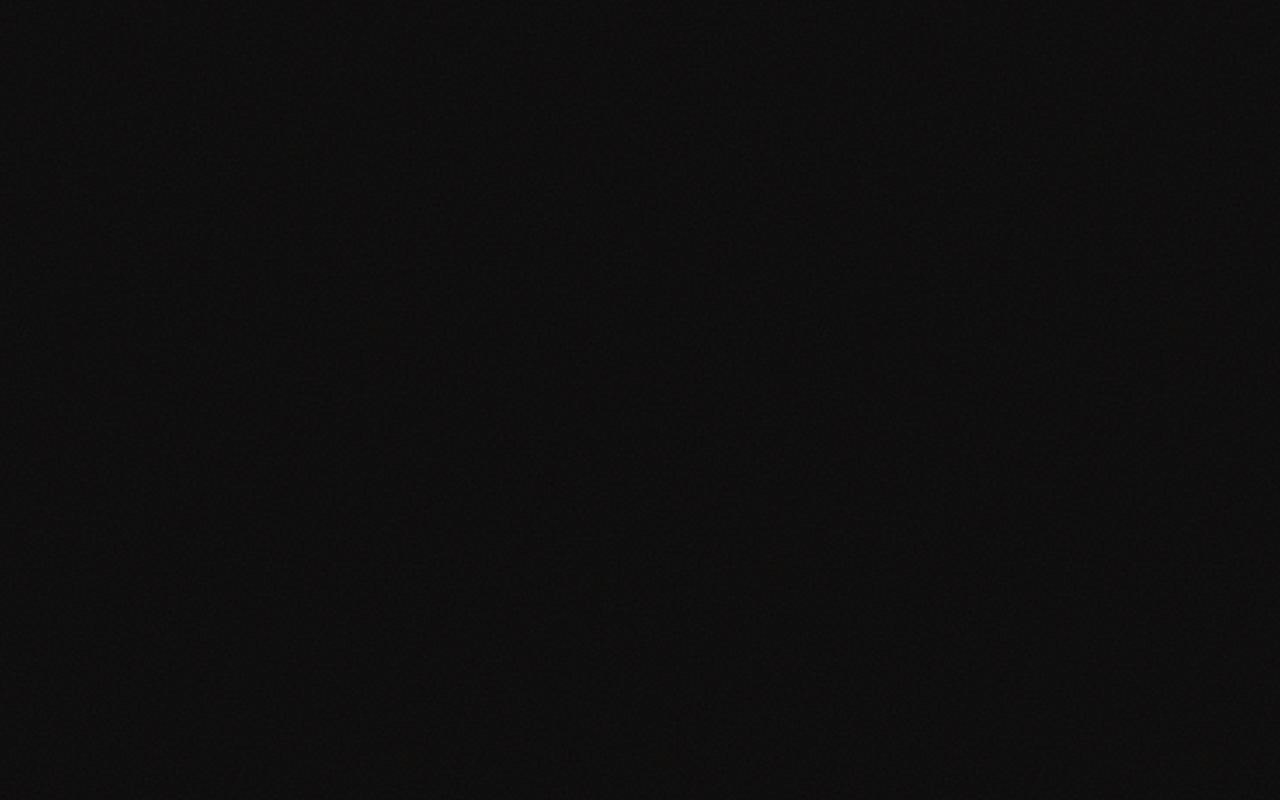
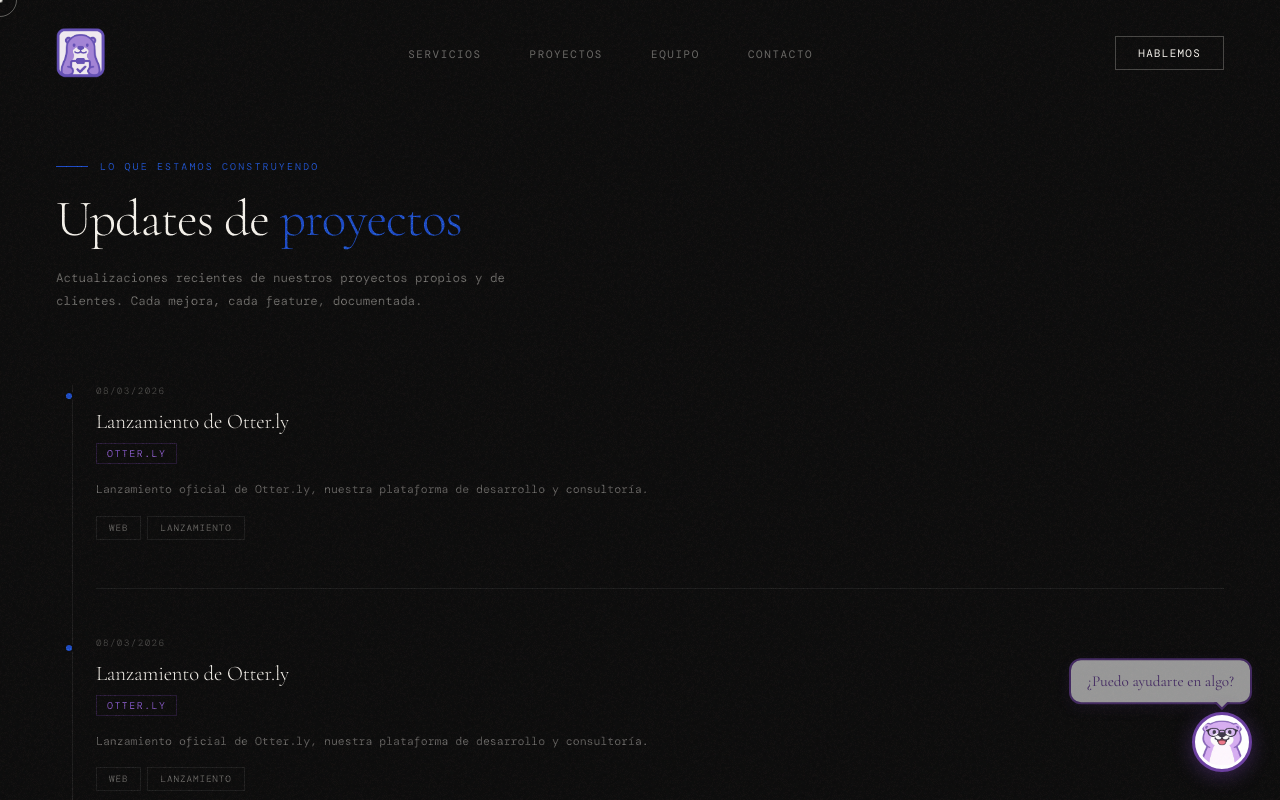
Before and after one commit to Ferchoch0/OS-portfolio, a React (Vite) app: page /news in a window 1280 px wide. Before the commit this address had no page. Shown: the top 800 px of the page. Built offline with nearby package versions, Linux system fonts and the light colour scheme; a web font is replaced by a local one.

Commit message:
Optimizacion general

```diff
--- a/src/App.jsx
+++ b/src/App.jsx
@@ -6,6 +6,7 @@ import TVNoise from './components/Background/TvNoise';
 
 const Home = lazy(() => import('./pages/Home'));
 const ProjectsPage = lazy(() => import('./pages/ProjectsPage'));
+const UpdatesPage = lazy(() => import('./pages/UpdatesPage'));
 const ContactPage = lazy(() => import('./pages/ContactPage'));
 
 const FallbackLoader = () => (
@@ -52,12 +53,13 @@ export default function App() {
 
   return (
     <BrowserRouter>
-      {/*<TVNoise />*/}
+      <TVNoise />
       <Suspense fallback={<FallbackLoader />}>
         <Routes>
           <Route path="/" element={<Layout />}>
             <Route index element={<Home />} />
             <Route path="project" element={<ProjectsPage />} />
+            <Route path="news" element={<UpdatesPage />} />
             <Route path="contact" element={<ContactPage />} />
           </Route>
         </Routes>
--- a/src/components/Background/TvNoise.jsx
+++ b/src/components/Background/TvNoise.jsx
@@ -1,60 +1,58 @@
-import React, { useRef, useEffect } from "react";
+import React, { useMemo } from "react";
 
 const TVNoise = () => {
-  const canvasRef = useRef(null);
+  const noiseUrl = useMemo(() => {
+    // Generate a small chunk of noise once, rather than every frame
+    const canvas = document.createElement("canvas");
+    canvas.width = 150;
+    canvas.height = 150;
+    const ctx = canvas.getContext("2d");
+    const imgData = ctx.createImageData(150, 150);
+    const buffer = new Uint32Array(imgData.data.buffer);
 
-  useEffect(() => {
-    const canvas = canvasRef.current;
-    const ctx = canvas.getContext("2d");
+    for (let i = 0; i < buffer.length; i++) {
+        buffer[i] = Math.random() < 0.8 ? 0xff000000 : 0xffffffff;
+    }
 
-    let width = (canvas.width = window.innerWidth);
-    let height = (canvas.height = window.innerHeight);
-
-    const drawNoise = () => {
-      const imageData = ctx.createImageData(width, height);
-      const buffer = new Uint32Array(imageData.data.buffer);
-      for (let i = 0; i < buffer.length; i++) {
-        const value = Math.random() < 0.8 ? 0xff000000 : 0xffffffff;
-        buffer[i] = value;
-      }
-      ctx.putImageData(imageData, 0, 0);
-    };
-
-    let animationFrameId;
-    const render = () => {
-      drawNoise();
-      animationFrameId = requestAnimationFrame(render);
-    };
-    render();
-
-    const handleResize = () => {
-      width = canvas.width = window.innerWidth;
-      height = canvas.height = window.innerHeight;
-    };
-
-    window.addEventListener("resize", handleResize);
-
-    return () => {
-      cancelAnimationFrame(animationFrameId);
-      window.removeEventListener("resize", handleResize);
-    };
+    ctx.putImageData(imgData, 0, 0);
+    return canvas.toDataURL();
   }, []);
 
   return (
-    <canvas
-      ref={canvasRef}
+    <>
+      <style>{`
+        @keyframes tvNoise {
+          0%, 100% { transform: translate3d(0, 0, 0); }
+          10% { transform: translate3d(-5%, -10%, 0); }
+          20% { transform: translate3d(-15%, 5%, 0); }
+          30% { transform: translate3d(7%, -25%, 0); }
+          40% { transform: translate3d(-5%, 25%, 0); }
+          50% { transform: translate3d(-15%, 10%, 0); }
+          60% { transform: translate3d(15%, 0%, 0); }
+          70% { transform: translate3d(0%, 15%, 0); }
+          80% { transform: translate3d(3%, 35%, 0); }
+          90% { transform: translate3d(-10%, 10%, 0); }
+        }
+      `}</style>
+      <div
         style={{
           position: "fixed",
-        top: 0,
-        left: 0,
-        width: "100%",
-        height: "100%",
+          top: "-50%",
+          left: "-50%",
+          width: "200%",
+          height: "200%",
           zIndex: 99,
-        opacity: 0.2,
+          opacity: 0.15,
           pointerEvents: "none",
           mixBlendMode: "overlay",
+          backgroundImage: `url(${noiseUrl})`,
+          backgroundRepeat: "repeat",
+          animation: "tvNoise 0.2s infinite steps(2)",
+          willChange: "transform",
+          transform: "translateZ(0)",
         }}
       />
+    </>
   );
 };
 
--- a/src/components/Button/Button.module.css
+++ b/src/components/Button/Button.module.css
@@ -211,13 +211,13 @@
     text-transform: uppercase;
     letter-spacing: 0.14em;
     border-radius: 3px;
-    transition: all 0.3s ease-in-out;
     cursor: pointer;
     text-decoration: none;
     position: relative;
     overflow: hidden;
-    box-shadow: 0 2px 8px rgba(0, 0, 0, 0.08);
     border: 2px solid transparent;
+    /* ELIMINAR: box-shadow, transition: all */
+    transition: border-color 0.25s ease, box-shadow 0.25s ease;
 }
 
 .modal::after {
@@ -244,11 +244,11 @@
     height: 100%;
     position: relative;
     z-index: 2;
-    transition: all 0.3s ease-in-out;
+    transition: color 0.25s ease; /* solo color, no "all" */
 }
 
 .modal svg {
-    transition: color 0.3s ease-in-out;
+    transition: color 0.25s ease;
 }
 
 
@@ -280,7 +280,7 @@
 
 .modal_primary:hover {
     border-color: rgba(139, 92, 200, 0.7);
-    box-shadow: 0 14px 32px rgba(107, 63, 160, 0.2);
+    /* ELIMINAR box-shadow en hover — fuerza repaint */
 }
 
 .modal_primary:hover span,
--- a/src/components/ProjectModal/ProjectModal.jsx
+++ b/src/components/ProjectModal/ProjectModal.jsx
@@ -1,10 +1,10 @@
-import { useState, useEffect, useRef } from 'react';
+import { useState, useEffect, useRef, useCallback, memo } from 'react';
 import { createPortal } from 'react-dom';
 import styles from './ProjectModal.module.css';
 import TechBadge from '../TechBadge/TechBadge';
 import Button from '../Button/Button';
 
-export default function ProjectModal({ project, onClose }) {
+const ProjectModal = memo(({ project, onClose }) => {
     const [currentImageIndex, setCurrentImageIndex] = useState(0);
     const [lightboxOpen, setLightboxOpen] = useState(false);
     const [isClosing, setIsClosing] = useState(false);
@@ -12,13 +12,47 @@ export default function ProjectModal({ project, onClose }) {
     const [isVertical, setIsVertical] = useState(false);
     const mainImageRef = useRef(null);
 
-    const hasImages = project.images && project.images.length > 0;
-    const images = project.images || [];
+    const hasImages = project?.images && project.images.length > 0;
+    const images = project?.images || [];
 
-    const handleManualChange = (index) => {
+    const handleManualChange = useCallback((index) => {
         setCurrentImageIndex(index);
         setAutoPlayEnabled(false);
-    };
+    }, []);
+
+    const handleNext = useCallback(() => {
+        if (images.length > 1) {
+            setCurrentImageIndex((prev) => (prev + 1) % images.length);
+            setAutoPlayEnabled(false);
+        }
+    }, [images.length]);
+
+    const handlePrev = useCallback(() => {
+        if (images.length > 1) {
+            setCurrentImageIndex((prev) => (prev - 1 + images.length) % images.length);
+            setAutoPlayEnabled(false);
+        }
+    }, [images.length]);
+
+    const handleClose = useCallback(() => {
+        setIsClosing(true);
+        setTimeout(() => {
+            onClose();
+        }, 220);
+    }, [onClose]);
+
+    const handleBackdropClick = useCallback((e) => {
+        if (e.target === e.currentTarget) {
+            handleClose();
+        }
+    }, [handleClose]);
+
+    const handleImageLoad = useCallback((e) => {
+        const { naturalWidth, naturalHeight } = e.target;
+        const vertical = naturalHeight > naturalWidth;
+        // Solo actualiza state si realmente cambió la orientación
+        setIsVertical(prev => prev === vertical ? prev : vertical);
+    }, []);
 
     useEffect(() => {
         document.body.style.overflow = 'hidden';
@@ -33,16 +67,12 @@ export default function ProjectModal({ project, onClose }) {
                 if (lightboxOpen) setLightboxOpen(false);
                 else handleClose();
             }
-            if (e.key === 'ArrowRight' && images.length > 1) {
-                handleManualChange((currentImageIndex + 1) % images.length);
-            }
-            if (e.key === 'ArrowLeft' && images.length > 1) {
-                handleManualChange((currentImageIndex - 1 + images.length) % images.length);
-            }
+            if (e.key === 'ArrowRight') handleNext();
+            if (e.key === 'ArrowLeft') handlePrev();
         };
         window.addEventListener('keydown', handleKeyDown);
         return () => window.removeEventListener('keydown', handleKeyDown);
-    }, [lightboxOpen, images.length, currentImageIndex]);
+    }, [lightboxOpen, handleClose, handleNext, handlePrev]);
 
     // Autoplay logic
     useEffect(() => {
@@ -53,35 +83,21 @@ export default function ProjectModal({ project, onClose }) {
         return () => clearInterval(interval);
     }, [hasImages, images.length, lightboxOpen, autoPlayEnabled]);
 
-    if (!project) return null;
-
-    const handleClose = () => {
-        setIsClosing(true);
-        setTimeout(() => {
-            onClose();
-        }, 400);
-    };
-
-    const handleBackdropClick = (e) => {
-        if (e.target === e.currentTarget) {
-            handleClose();
-        }
-    };
-
-    const handleImageLoad = (e) => {
-        const { naturalWidth, naturalHeight } = e.target;
-        setIsVertical(naturalHeight > naturalWidth);
-    };
-
     // Check orientation immediately if image is already cached
     useEffect(() => {
+        if (!hasImages || images.length <= 1) return;
         if (mainImageRef.current && mainImageRef.current.complete) {
             const { naturalWidth, naturalHeight } = mainImageRef.current;
             if (naturalWidth && naturalHeight) {
-                setIsVertical(naturalHeight > naturalWidth);
+                setIsVertical(prev => {
+                    const next = naturalHeight > naturalWidth;
+                    return prev === next ? prev : next;
+                });
             }
         }
-    }, [currentImageIndex]);
+    }, [currentImageIndex, hasImages, images.length]);
+
+    if (!project) return null;
 
     // Action logic
     const isLive = !!project.live_url;
@@ -118,6 +134,8 @@ export default function ProjectModal({ project, onClose }) {
                                         alt={project.title}
                                         className={styles.mainImage}
                                         onLoad={handleImageLoad}
+                                        loading="eager"
+                                        decoding="async"
                                     />
                                     <div className={styles.expandHint}>
                                         <svg width="28" height="28" viewBox="0 0 24 24" fill="none" stroke="currentColor" strokeWidth="1.5" strokeLinecap="round">
@@ -138,7 +156,7 @@ export default function ProjectModal({ project, onClose }) {
                                                 className={`${styles.thumbnail} ${currentImageIndex === idx ? styles.activeThumbnail : ''}`}
                                                 onClick={() => handleManualChange(idx)}
                                             >
-                                                <img src={src} alt={`Vista ${idx + 1}`} />
+                                                <img src={src} alt={`Vista ${idx + 1}`} loading="lazy" decoding="async" />
                                             </div>
                                         ))}
                                     </div>
@@ -279,6 +297,7 @@ export default function ProjectModal({ project, onClose }) {
                         alt="Vista completa"
                         className={styles.lightboxImg}
                         onClick={(e) => e.stopPropagation()}
+                        decoding="async"
                     />
 
                     {images.length > 1 && (
@@ -303,4 +322,8 @@ export default function ProjectModal({ project, onClose }) {
     );
 
     return createPortal(modalContent, document.body);
-}
+});
+
+ProjectModal.displayName = 'ProjectModal';
+
+export default ProjectModal;
--- a/src/components/ProjectModal/ProjectModal.module.css
+++ b/src/components/ProjectModal/ProjectModal.module.css
@@ -1,15 +1,25 @@
-/* ── Backdrop / Animations ── */
 .backdrop {
     position: fixed;
     inset: 0;
     z-index: 1000;
-    background: rgba(8, 7, 11, 0.88);
-    backdrop-filter: blur(16px);
-    -webkit-backdrop-filter: blur(16px);
     display: flex;
     justify-content: center;
     align-items: center;
     padding: 32px;
+    will-change: opacity;
+    background: transparent; /* ← esta línea */
+}
+
+.backdrop::before {
+    content: '';
+    position: absolute;
+    inset: 0;
+    background: rgba(8, 7, 11, 0.95); /* Un poco más oscuro para ocultar mejor el fondo */
+    backdrop-filter: blur(24px) brightness(0.65) saturate(1.1); /* Blur más fuerte y ajustado para premium feel */
+    -webkit-backdrop-filter: blur(24px) brightness(0.65) saturate(1.1);
+    z-index: -1;
+    transform: translateZ(0);
+    will-change: transform;
 }
 
 .fadeIn {
@@ -17,7 +27,7 @@
 }
 
 .fadeOut {
-    animation: fadeOut 0.35s cubic-bezier(0.16, 1, 0.3, 1) forwards;
+    animation: fadeOut 0.22s cubic-bezier(0.4, 0, 1, 1) forwards;
 }
 
 @keyframes fadeIn {
@@ -41,11 +51,10 @@
 }
 
 .slideIn {
-    animation: slideIn 0.5s cubic-bezier(0.16, 1, 0.3, 1) forwards;
+    animation: slideIn 0.3s cubic-bezier(0.16, 1, 0.3, 1) forwards;
 }
-
 .slideOut {
-    animation: slideOut 0.35s cubic-bezier(0.16, 1, 0.3, 1) forwards;
+    animation: slideOut 0.22s cubic-bezier(0.4, 0, 1, 1) forwards;
 }
 
 @keyframes slideIn {
@@ -80,12 +89,13 @@
     background: linear-gradient(145deg, #100f14 0%, #0c0b10 100%);
     border: 1px solid rgba(255, 255, 255, 0.06);
     border-radius: 8px;
-    box-shadow:
-        0 50px 100px -20px rgba(0, 0, 0, 0.7),
-        0 30px 60px -15px rgba(0, 0, 0, 0.5),
-        inset 0 1px 0 rgba(255, 255, 255, 0.04);
+    /* REEMPLAZAR las dos box-shadow gigantes por una sola contenida */
+    box-shadow: 0 24px 48px rgba(0, 0, 0, 0.6);
     overflow: hidden;
     max-height: 90vh;
+    will-change: transform;
+    transform: translateZ(0);
+    isolation: isolate;
 }
 
 /* ── Close Button ── */
@@ -150,9 +160,9 @@
     display: inline-flex;
     align-items: center;
     gap: 3px;
-    background: rgba(10, 9, 15, 0.72);
-    backdrop-filter: blur(10px);
-    -webkit-backdrop-filter: blur(10px);
+    /* REEMPLAZAR backdrop-filter por background más opaco */
+    background: rgba(10, 9, 15, 0.9);
+    /* ELIMINAR: backdrop-filter, -webkit-backdrop-filter */
     border: 1px solid rgba(255, 255, 255, 0.1);
     border-radius: 999px;
     padding: 5px 12px;
@@ -196,9 +206,11 @@
     width: 100%;
     height: 100%;
     object-fit: cover;
-    transition: transform 0.7s cubic-bezier(0.16, 1, 0.3, 1), opacity 0.3s ease;
     position: relative;
     z-index: 2;
+    transition: transform 0.45s cubic-bezier(0.16, 1, 0.3, 1);
+    will-change: transform;
+    transform: translateZ(0);
 }
 
 /* Vertical Mode Adjustments */
@@ -276,9 +288,9 @@
     cursor: pointer;
     border: 1.5px solid transparent;
     opacity: 0.35;
-    transition: all 0.3s ease;
     background: #08070c;
     flex-shrink: 0;
+    transition: opacity 0.2s ease, border-color 0.2s ease;
 }
 
 .thumbnail img {
@@ -299,7 +311,6 @@
 .activeThumbnail {
     opacity: 1;
     border-color: var(--violet);
-    box-shadow: 0 0 12px rgba(107, 63, 160, 0.25);
 }
 
 /* Fallback */
@@ -337,14 +348,17 @@
     color: #f5f2ec;
     border-left: 1px solid rgba(255, 255, 255, 0.04);
     overflow: hidden;
+    transform: translateZ(0);
+    will-change: auto;
 }
 
 .infoScrollable {
     padding: 40px 40px 32px;
-    overflow-y: auto;
     flex: 1;
     display: flex;
     flex-direction: column;
+    overflow-y: auto;
+    -webkit-overflow-scrolling: touch;
 }
 
 .infoScrollable::-webkit-scrollbar {
@@ -389,7 +403,7 @@
     height: 5px;
     border-radius: 50%;
     background: var(--violet);
-    box-shadow: 0 0 6px var(--violet);
+    box-shadow: 0 0 4px var(--violet);
 }
 
 .modalTitle {
@@ -448,6 +462,7 @@
     display: flex;
     flex-direction: column;
     gap: 14px;
+    transform: translateZ(0);
 }
 
 /* Status row */
--- a/src/components/TechBadge/TechBadge.module.css
+++ b/src/components/TechBadge/TechBadge.module.css
@@ -9,10 +9,12 @@
     padding: 6px 10px;
     color: rgba(245, 242, 236, 0.85);
     border-radius: 6px;
-    transition: all 0.3s cubic-bezier(0.16, 1, 0.3, 1);
     cursor: default;
-    backdrop-filter: blur(4px);
-    -webkit-backdrop-filter: blur(4px);
+    /* ELIMINAR backdrop-filter — es el culpable principal */
+    /* CAMBIAR transition: solo propiedades GPU-safe */
+    transition: background 0.25s ease, border-color 0.25s ease, color 0.25s ease;
+    /* transform separado con will-change para promover a layer propio */
+    will-change: transform;
 }
 
 .iconWrapper {
@@ -22,7 +24,7 @@
     width: 14px;
     height: 14px;
     opacity: 0.9;
-    transition: all 0.3s ease;
+    transition: transform 0.25s ease; /* solo transform */
 }
 
 .techBadge:hover {
@@ -30,7 +32,7 @@
     border-color: rgba(107, 63, 160, 0.4);
     color: #ffffff;
     transform: translateY(-2px);
-    box-shadow: 0 4px 12px rgba(107, 63, 160, 0.15);
+    /* ELIMINAR box-shadow — fuerza repaint en cada frame del hover */
 }
 
 .techBadge:hover .iconWrapper {
--- a/src/pages/UpdatesPage.jsx
+++ b/src/pages/UpdatesPage.jsx
@@ -183,7 +183,8 @@ const updates = [
         date: '08/03/2026',
         title: 'Lanzamiento de Otter.ly',
         desc: 'Lanzamiento oficial de Otter.ly, nuestra plataforma de desarrollo y consultoría.',
-        project
+        project: 'Otter.ly',
+        tags: ['web', 'lanzamiento']
     }
 ];
 
--- /dev/null
+++ b/src/pages/UpdatesPage.module.css
@@ -0,0 +1,160 @@
+.page {
+    min-height: 100vh;
+    background: var(--ink);
+    color: var(--paper);
+    padding: 160px 56px 120px;
+}
+
+.header {
+    margin-bottom: 72px;
+}
+
+.eyebrow {
+    font-family: var(--mono);
+    font-size: .62rem;
+    letter-spacing: .22em;
+    text-transform: uppercase;
+    color: var(--blue);
+    margin-bottom: 20px;
+    display: flex;
+    align-items: center;
+    gap: 12px;
+}
+
+.eyebrow::before {
+    content: '';
+    width: 32px;
+    height: 1px;
+    background: var(--blue);
+}
+
+.title {
+    font-size: clamp(2.4rem, 4vw, 4rem);
+    font-weight: 300;
+    letter-spacing: -.02em;
+    line-height: 1.05;
+    margin-bottom: 20px;
+}
+
+.title span {
+    color: var(--blue);
+}
+
+.subtitle {
+    font-family: var(--mono);
+    font-size: .78rem;
+    line-height: 1.85;
+    color: rgba(245, 242, 236, .42);
+    max-width: 500px;
+}
+
+/* Timeline */
+.timeline {
+    position: relative;
+    padding-left: 40px;
+}
+
+.timeline::before {
+    content: '';
+    position: absolute;
+    left: 16px;
+    top: 0;
+    bottom: 0;
+    width: 1px;
+    background: var(--border-dark);
+}
+
+.update {
+    position: relative;
+    margin-bottom: 48px;
+    padding-bottom: 48px;
+    border-bottom: 1px solid var(--border-dark);
+}
+
+.update:last-child {
+    margin-bottom: 0;
+    padding-bottom: 0;
+    border-bottom: none;
+}
+
+.dot {
+    position: absolute;
+    left: -32px;
+    top: 6px;
+    width: 10px;
+    height: 10px;
+    border-radius: 50%;
+    background: var(--blue);
+    border: 2px solid var(--ink);
+    z-index: 1;
+}
+
+.date {
+    font-family: var(--mono);
+    font-size: .58rem;
+    letter-spacing: .15em;
+    text-transform: uppercase;
+    color: rgba(245, 242, 236, .25);
+    margin-bottom: 12px;
+}
+
+.updateTitle {
+    font-size: 1.3rem;
+    font-weight: 300;
+    letter-spacing: -.01em;
+    margin-bottom: 8px;
+}
+
+.project {
+    font-family: var(--mono);
+    font-size: .62rem;
+    letter-spacing: .15em;
+    text-transform: uppercase;
+    color: var(--violet2);
+    margin-bottom: 16px;
+    display: inline-block;
+    padding: 3px 10px;
+    border: 1px solid rgba(107, 63, 160, .3);
+}
+
+.updateDesc {
+    font-family: var(--mono);
+    font-size: .72rem;
+    color: rgba(245, 242, 236, .38);
+    line-height: 1.7;
+    max-width: 600px;
+}
+
+.tags {
+    display: flex;
+    flex-wrap: wrap;
+    gap: 6px;
+    margin-top: 16px;
+}
+
+.emptyState {
+    text-align: center;
+    padding: 120px 0;
+}
+
+.emptyIcon {
+    font-size: 4rem;
+    margin-bottom: 24px;
+    opacity: .2;
+}
+
+.emptyText {
+    font-family: var(--mono);
+    font-size: .8rem;
+    color: rgba(245, 242, 236, .3);
+}
+
+@media (max-width: 768px) {
+    .page {
+        padding: 140px 24px 80px;
+    }
+
+    .timeline {
+        padding-left: 30px;
+    }
+}
```
Also changed, not shown: src/pages/ProjectsPage.jsx (+40 -30 lines). Lines whose indentation alone changed are shown as unchanged.
